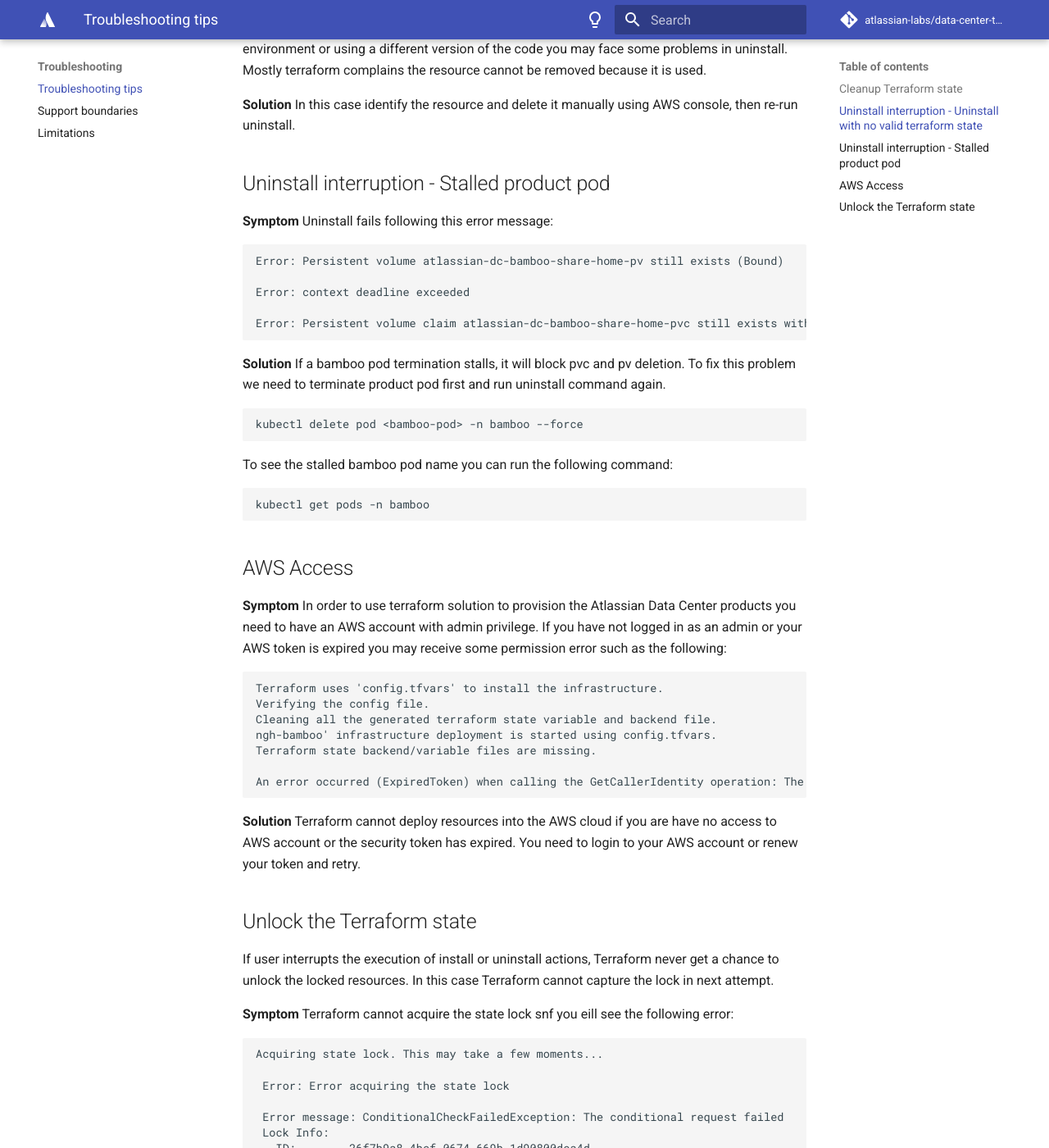
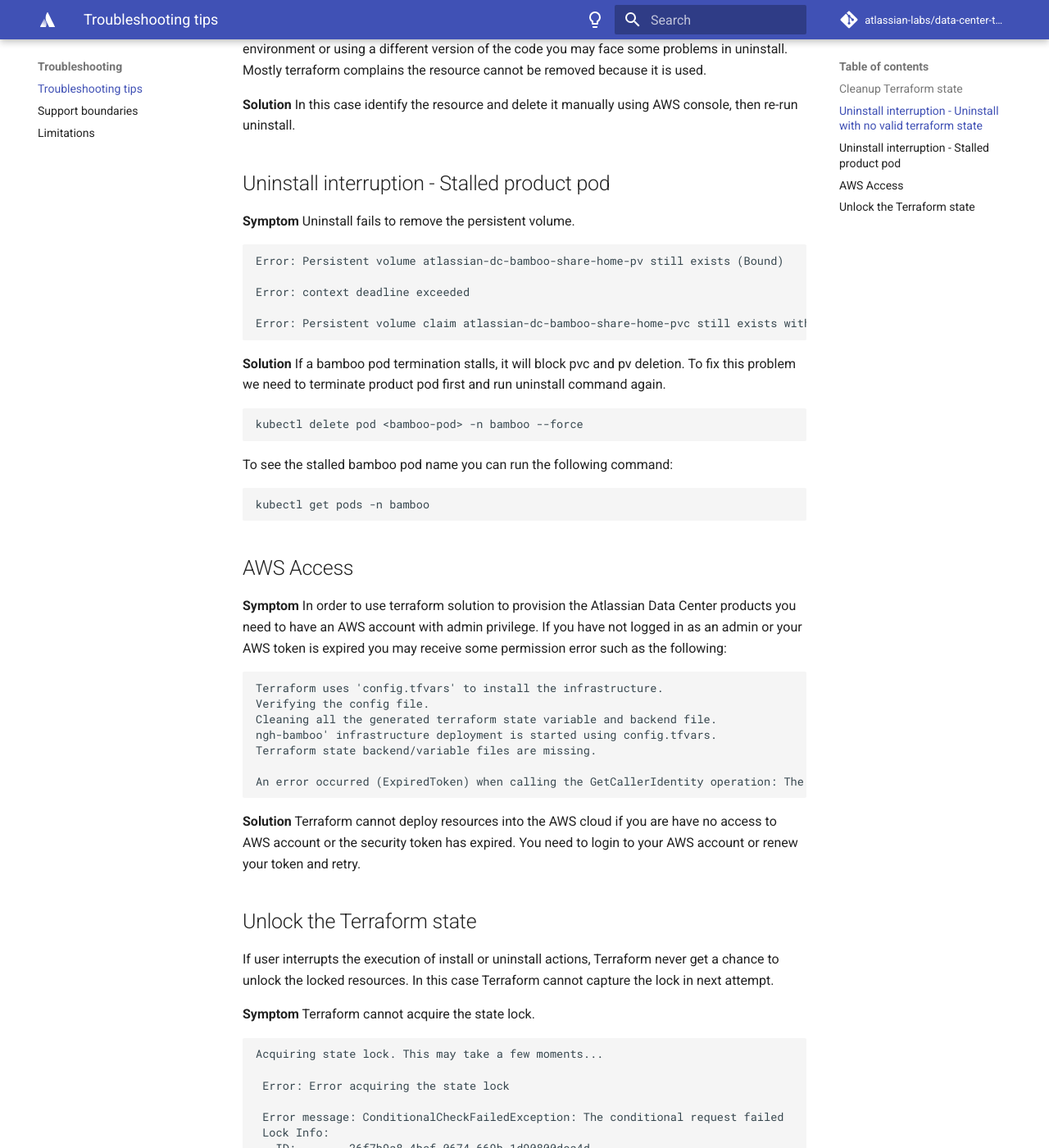
Before and after one commit to atlassian-labs/data-center-terraform, an MkDocs documentation site: the page built from docs/docs/troubleshooting/TROUBLESHOOTING.md, in a window 1280 px wide and 1400 px high, scrolled down 1099 px. Shown: the whole window at 82% size. Built offline with MkDocs 1.6.1 and Material for MkDocs 9.7.7, drawn with Linux system fonts in a browser that asks for light colours; comment, search, counter and statistics services are not loaded.

Commit message:
TFKUBE-158: fixed some typos

````diff
--- a/docs/docs/troubleshooting/TROUBLESHOOTING.md
+++ b/docs/docs/troubleshooting/TROUBLESHOOTING.md
@@ -38,7 +38,7 @@
 
 ## Uninstall interruption - Stalled product pod
 **Symptom**
-Uninstall fails following this error message:
+Uninstall fails to remove the persistent volume.
 ```
 Error: Persistent volume atlassian-dc-bamboo-share-home-pv still exists (Bound)
 
@@ -79,7 +79,7 @@
 In this case Terraform cannot capture the lock in next attempt.
 
 **Symptom**
-Terraform cannot acquire the state lock snf you eill see the following error:
+Terraform cannot acquire the state lock.
 
 ```
 Acquiring state lock. This may take a few moments...
````
